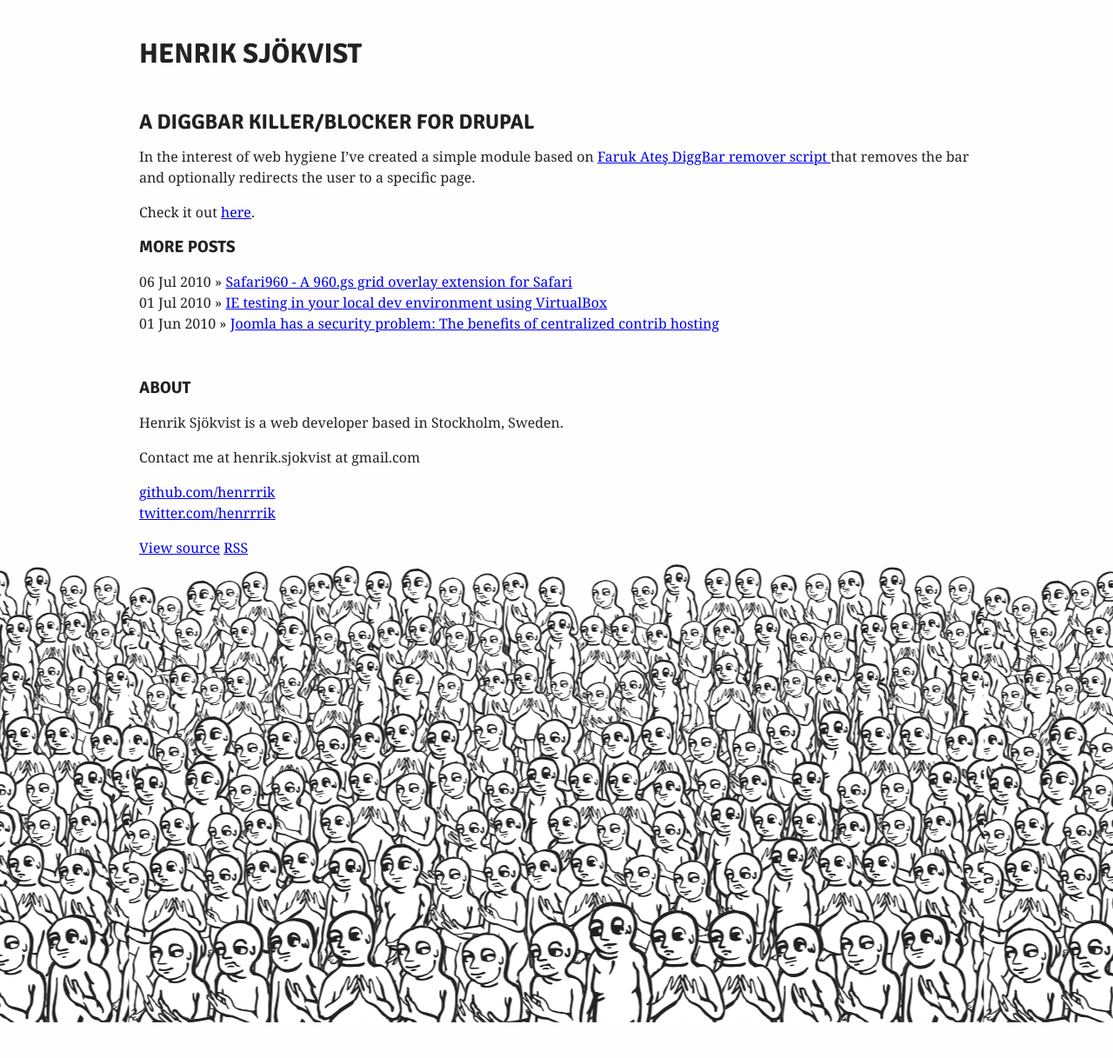
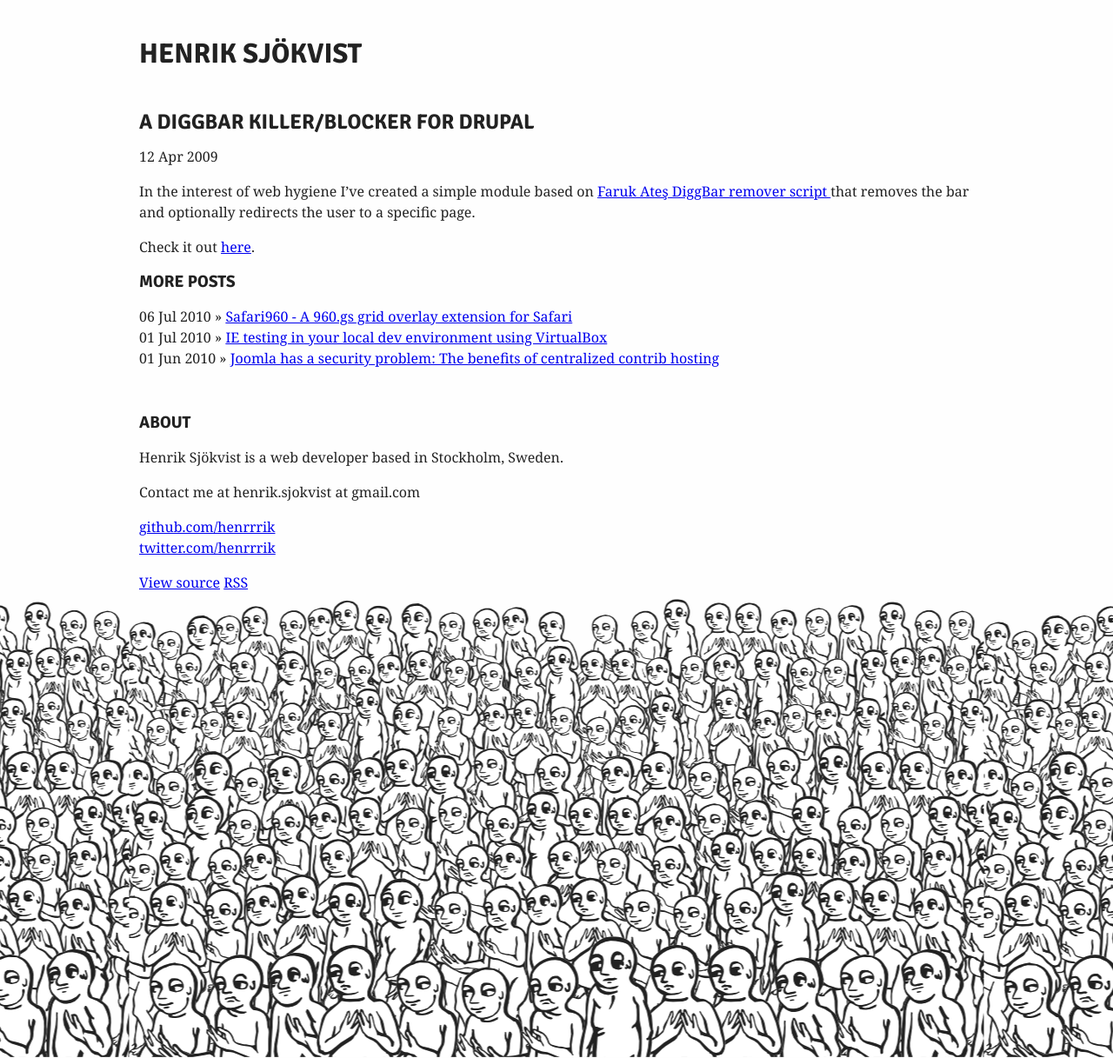
Before and after one commit to henrrrik/henrrrik.github.com, a Jekyll site: the page built from _posts/2009-04-12-a-diggbar-killer-blocker-for-drupal.md, in a window 1280 px wide. Shown: the whole page at 87% size. Built offline with Jekyll 4.4.1, drawn with Linux system fonts in a browser that asks for light colours; Markdown is read by kramdown in place of the engine named in the settings; before the commit the page ends 1177 px from its top, so only the background shows below that.

Commit message:
Added post date to post views.

```diff
--- a/_layouts/post.html
+++ b/_layouts/post.html
@@ -3,6 +3,7 @@ layout: default
 ---
 <div id="post">
   <h1>{{ page.title }}</h1>
+  <div class="posted">{{ page.date | date_to_string }}</div>
 {{ content }}
 </div>
 
```
